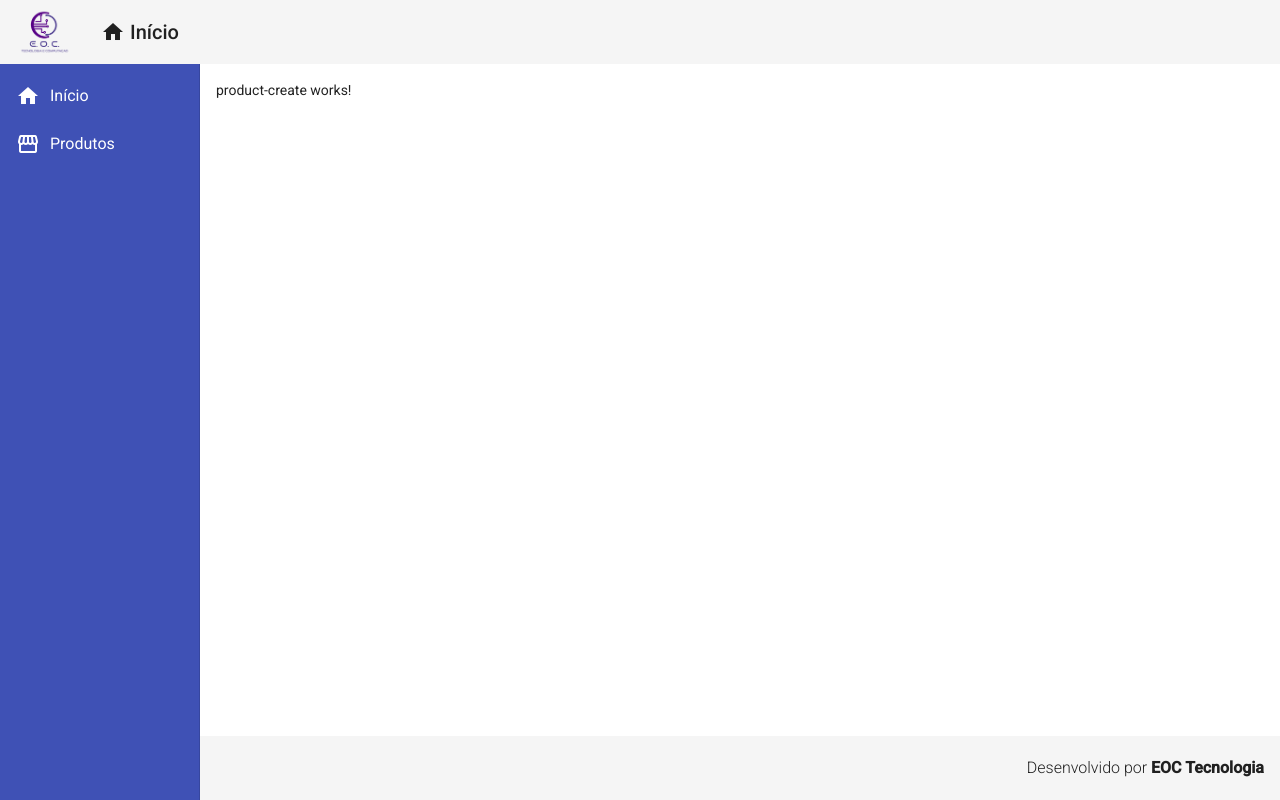
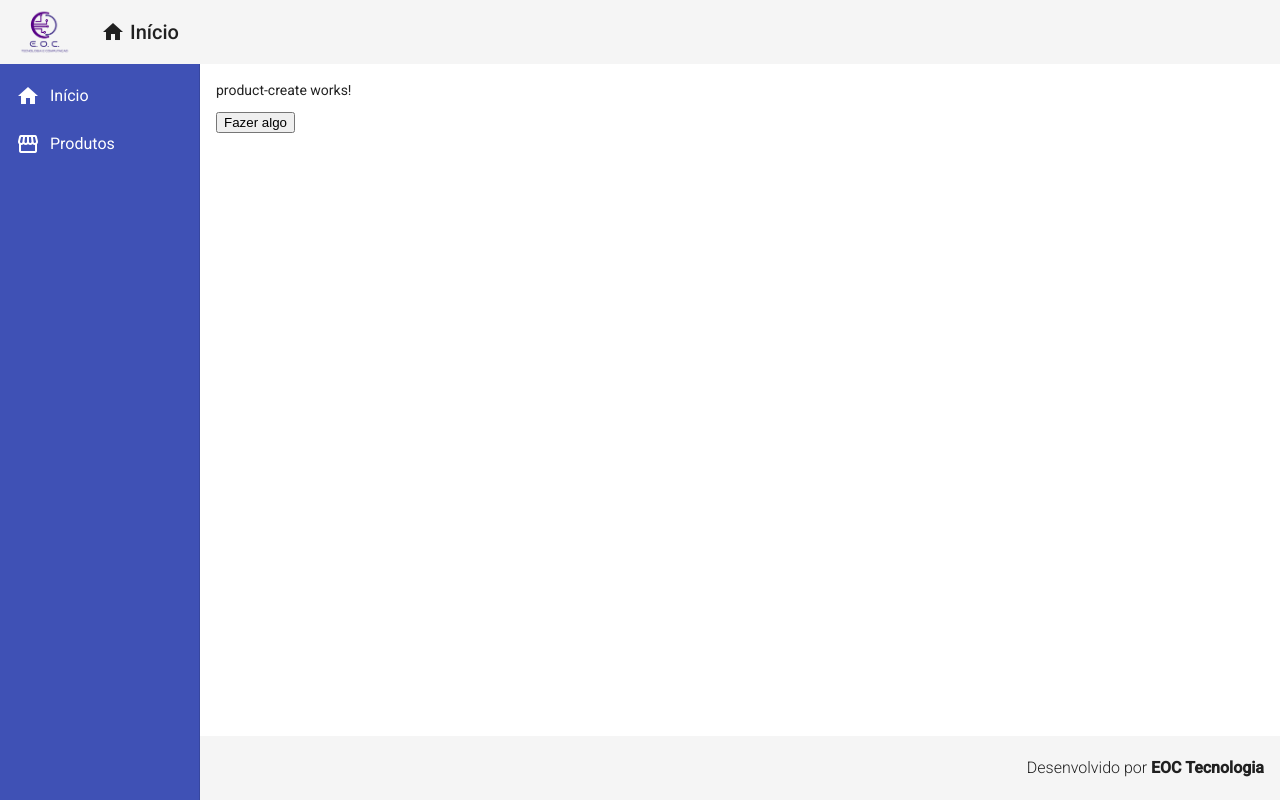
Before and after one commit to eliezereoc/crud-angular, an Angular app in the folder frontend/: page /products/create in a window 1280 px wide. Built offline with nearby package versions, Linux system fonts and the light colour scheme.

Commit message:
Exemplo bidings

```diff
--- a/frontend/src/app/components/product/product-create/product-create.component.html
+++ b/frontend/src/app/components/product/product-create/product-create.component.html
@@ -1 +1,3 @@
-<p>product-create works!</p>
+<p [id]="propLegal">product-create works!</p>
+
+<button (click)="fazerAlgo()">Fazer algo</button>
--- a/frontend/src/app/components/product/product-create/product-create.component.ts
+++ b/frontend/src/app/components/product/product-create/product-create.component.ts
@@ -7,9 +7,16 @@
 })
 export class ProductCreateComponent implements OnInit {
 
+  propLegal = 'Qaulquer';
+
   constructor() { }
 
   ngOnInit(): void {
   }
 
+  fazerAlgo(): void {
+    console.log('Fazendo algo...');
+
+  }
+
 }
```
